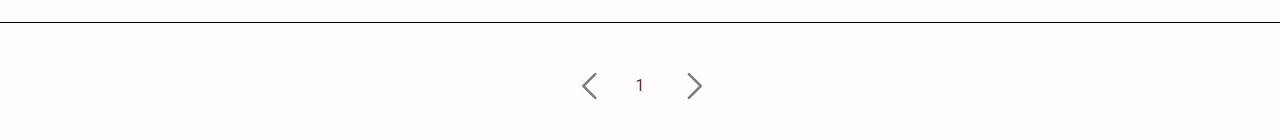
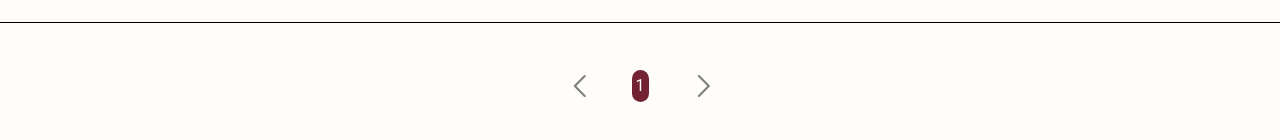
Before and after one commit to aleksandrvasilyev/caffinity, a React app in the folder client/: page /cafe-by-city in a window 1280 px wide. Shown: the part 200-340 px from the top of the page. Built offline with nearby package versions, Linux system fonts and the light colour scheme.

Commit message:
fix: adjust icon sizes and enhance pagination button styles

```diff
--- a/client/src/components/Icons/NextIcon.jsx
+++ b/client/src/components/Icons/NextIcon.jsx
@@ -6,7 +6,7 @@ const NextIcon = () => {
       xmlns="http://www.w3.org/2000/svg"
       x="0px"
       y="0px"
-      width="30"
+      width="25"
       height="30"
       viewBox="0 0 48 48"
     >
--- a/client/src/components/Icons/PrevIcon.jsx
+++ b/client/src/components/Icons/PrevIcon.jsx
@@ -6,7 +6,7 @@ const PrevIcon = () => {
       xmlns="http://www.w3.org/2000/svg"
       x="0px"
       y="0px"
-      width="30"
+      width="25"
       height="30"
       viewBox="0 0 48 48"
     >
--- a/client/src/components/Pagination/Pagination.jsx
+++ b/client/src/components/Pagination/Pagination.jsx
@@ -8,7 +8,7 @@ const Pagination = ({ totalPages, currentPage, onPageChange }) => {
   const pagesArray = Array.from({ length: totalPages }, (_, i) => i + 1);
 
   return (
-    <div className="flex justify-center items-center gap-4">
+    <div className="flex justify-center items-center gap-4 text-md">
       <Button
         onClick={() => onPageChange(currentPage - 1)}
         disabled={currentPage === 1}
@@ -21,7 +21,11 @@ const Pagination = ({ totalPages, currentPage, onPageChange }) => {
         {pagesArray.map((page) => (
           <li key={page}>
             <button
-              className={currentPage === page ? "text-accent" : ""}
+              className={
+                currentPage === page
+                  ? "text-white bg-accent rounded-full p-1 mx-2"
+                  : ""
+              }
               onClick={() => onPageChange(page)}
             >
               {page}
```
